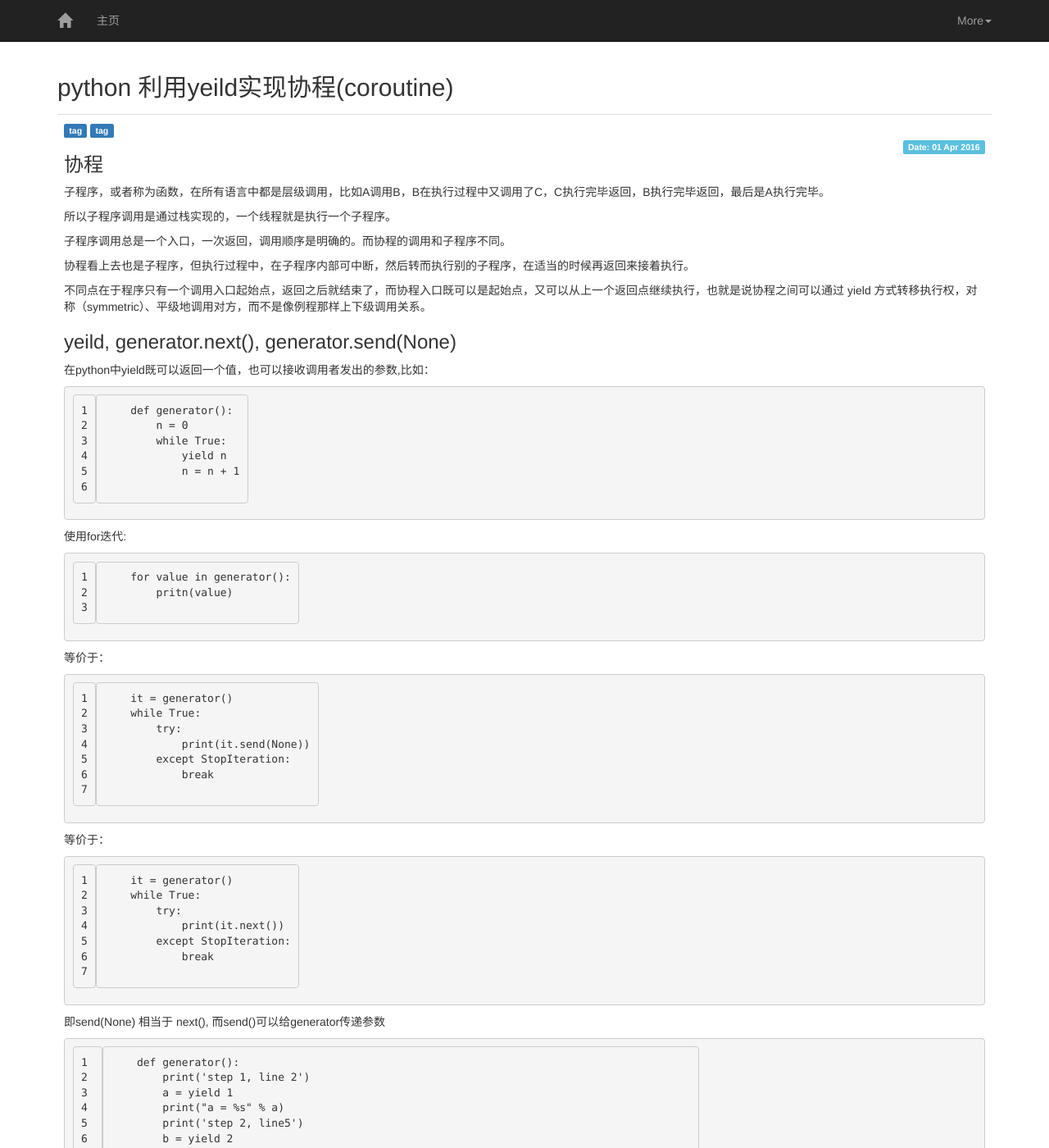
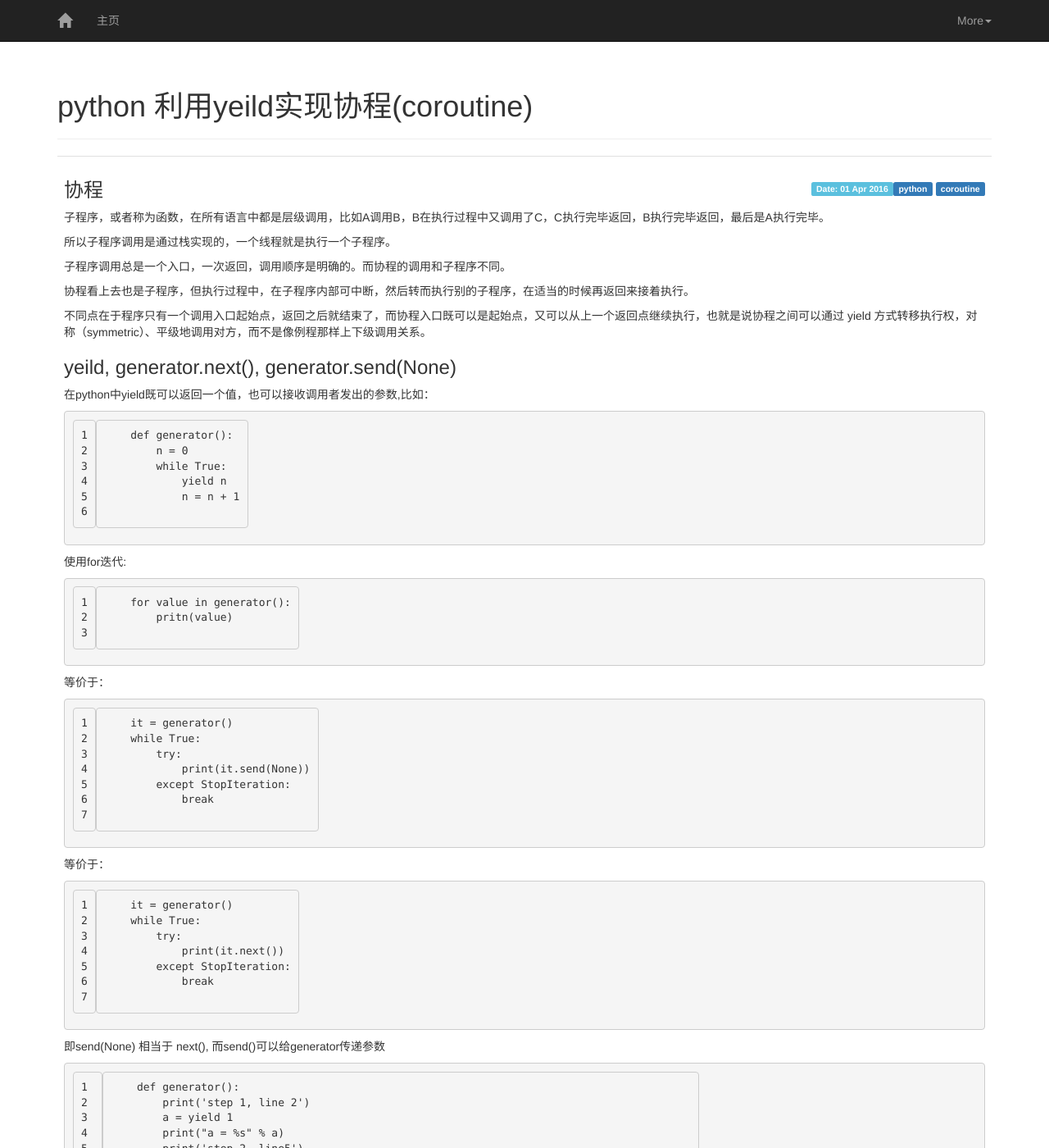
Before and after one commit to mapan1984/mapan1984.github.io, a Jekyll site: the page built from _posts/2016-04-01-python-利用yeild实现协程.md, in a window 1280 px wide and 1400 px high. Shown: the whole window at 82% size. Built offline with Jekyll 4.4.1, drawn with Linux system fonts in a browser that asks for light colours.

Commit message:
fix post

```diff
--- a/_layouts/post.html
+++ b/_layouts/post.html
@@ -41,12 +41,14 @@
     </div><!--container -->
 </div><!-- navbar -->
 <div class="container">
-    <h2>{{ page.title }}</h2>
+    <div class="page-header">
+        <h1>{{ page.title }}</h1>
+    </div>
     <div class="post">
         <div class="post-content">
             <div class="post-tags">
                 {% for tag in page.tags %}
-                <span class="label label-primary">tag</span>
+                <span class="label label-primary">{{ tag }}</span>
                 {% endfor %}
             </div>
             <div class="post-date">
@@ -56,7 +58,6 @@
                 {{ content }}
             </div>
             <div class="post-footer">
-                <nav>
                 <ul class="pager">
                   {% if page.previous %}
                     <li class="previous"><a href="{{ page.previous.url }}"><span aria-hidden="true">&larr;</span> Older</a></li>
@@ -69,7 +70,6 @@
                     <li class="next disabled"><a href="#">Newer <span aria-hidden="true">&rarr;</span></a></li>
                   {% endif %}
                 </ul>
-                </nav>
             </div><!-- post-footer -->
         </div><!-- post-content -->
     </div><!-- post -->
--- a/stylesheets/post.css
+++ b/stylesheets/post.css
@@ -11,9 +11,10 @@ div.post:hover {
 div.post-content {
     min-height: 48px;
 }
+div.post-tags {
+    float: right;
+    font-weight: bold;
+}
 div.post-date {
     float: right;
 }
-div.post-tags {
-    font-weight: bold;
-}
```
Lines whose indentation alone changed are shown as unchanged.
